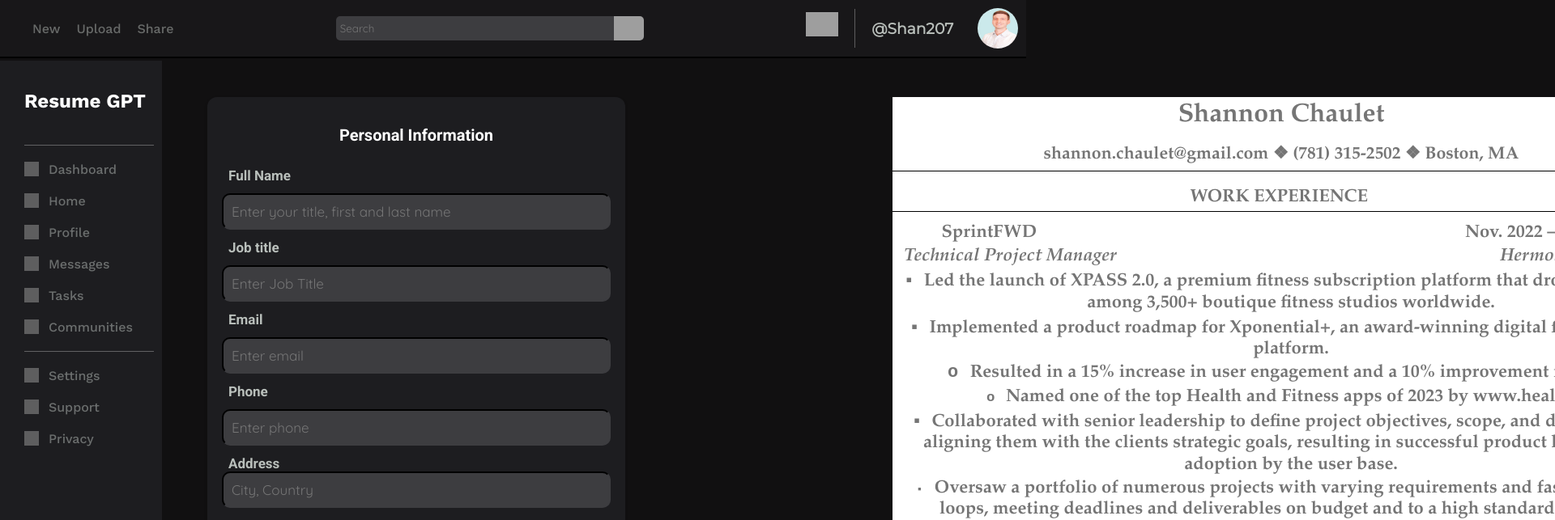
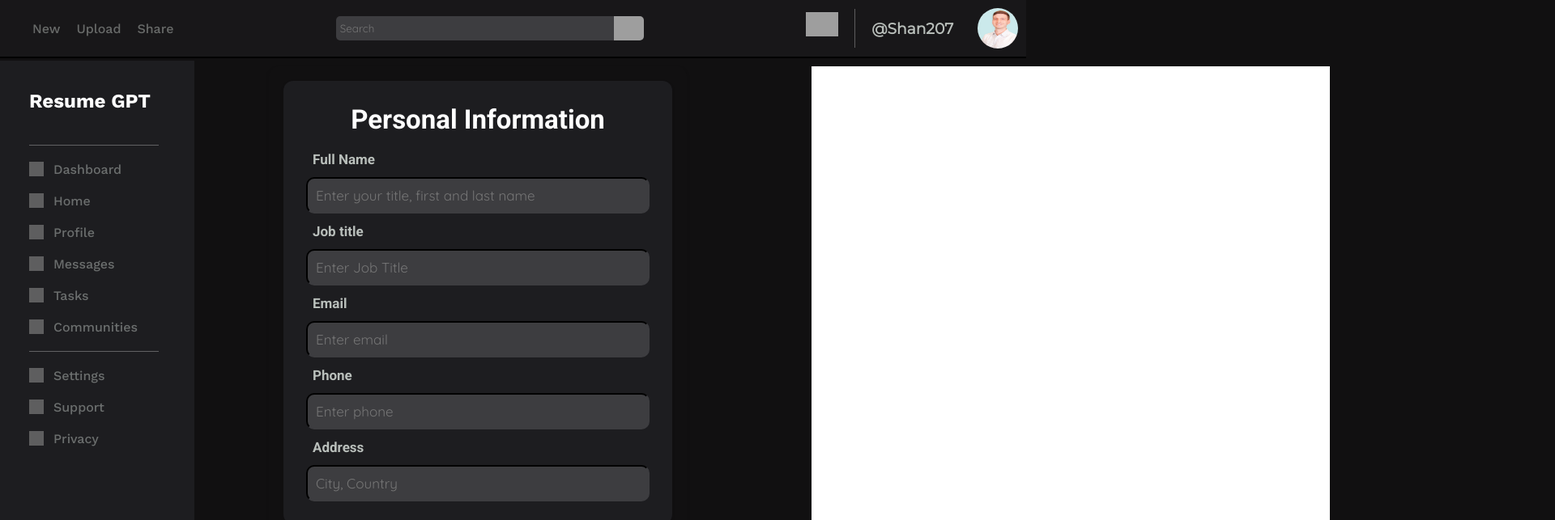
Before and after one commit to schaulet207/resumeBuilder, a React (Vite) app in the folder resumeBuilder/: page / in a window 1280 px wide. Shown: the top 643 px of the page at 81% size, 1920 px wide, since content can reach past the window. Built offline with nearby package versions, Linux system fonts and the light colour scheme; grey boxes are pictures that could not be loaded.

Commit message:
Add accordion functionality to left-half components

```diff
--- a/resumeBuilder/src/App.css
+++ b/resumeBuilder/src/App.css
@@ -1,5 +1,7 @@
 #root {
-  max-width: 1280px;
+  position: absolute;
+  top: 50px;
+  left: 300px;
   margin: 0 auto;
   padding: 2rem;
   text-align: center;
@@ -46,18 +48,14 @@
 }
 
 .App {
-  position: absolute;
-  top: 120px;
-  left: 20vw;
   display: flex;
   flex-direction: row;
   justify-content: space-around;
-  gap: 15em;
-  padding-right: 50px;
+  gap: 7em;
 }
 
 .left-half {
-  background-color: rgb(29, 29, 32);
+  background-color: rgb(17, 16, 17);
   border-radius: 12px;
   padding: 18px;
   box-shadow: 0px 2px 5px rgba(0, 0, 0, 0.075);
@@ -65,7 +63,8 @@
 }
 
 .right-half {
-  width: 60rem;
+  height: 90vh;
+  width: 40rem;
   background-color: white;
 }
 
@@ -119,3 +118,34 @@
 html {
   height: 100vh;
 }
+
+/* App.css (or your preferred CSS file) */
+
+.accordion {
+  display: flex;
+  flex-direction: column;
+  gap: 2px;
+}
+
+.accordion-section {
+  background-color: rgb(29, 29, 32);
+  border-radius: 12px;
+  padding: 18px;
+  box-shadow: 0px 2px 5px rgba(0, 0, 0, 0.075);
+  margin-bottom: 10px; /* Adds a gap between sections */
+  overflow: hidden;
+}
+
+.accordion-section.open {
+  border-color: #007bff; /* Border color when section is open */
+}
+
+.accordion h2 {
+  margin: 0;
+  padding: 10px;
+  cursor: pointer;
+}
+
+.accordion-content {
+  padding: 10px;
+}
--- a/resumeBuilder/src/App.jsx
+++ b/resumeBuilder/src/App.jsx
@@ -1,6 +1,5 @@
 import React, { useState } from 'react';
 import './App.css';
-import Preview from './Preview';
 import { FullNameInput, JobInput, EmailInput, PhoneInput, AddressInput } from './Personal';
 import { PositionInput, EmployerInput, CityInput, CountryInput, StartDateInput, EndDateInput, PresentInput } from './Professional';
 import { DegreeInput, SchoolInput, SchoolCityInput, SchoolCountryInput, SchoolStartDateInput, SchoolEndDateInput } from './Education';
@@ -98,11 +97,51 @@ function App() {
     setSchoolEndDate(newSchoolEndDate);
   };
 
+  function Preview() {
+    // Hard-coded HTML content
+    const htmlContent = `
+
+     `;
+
+    return (
+      <div dangerouslySetInnerHTML={{ __html: htmlContent }}></div>
+    );
+  }
+
+  function Accordion({ children }) {
+    const [activeSection, setActiveSection] = useState(0); // Set the initial active section to 0 (section 1).
+
+    const toggleSection = (index) => {
+      setActiveSection(index === activeSection ? null : index);
+    };
+
+    return (
+      <div className="accordion">
+        {React.Children.map(children, (child, index) =>
+          React.cloneElement(child, {
+            isOpen: activeSection === index,
+            onClick: () => toggleSection(index),
+          })
+        )}
+      </div>
+    );
+  }
+
+  function AccordionSection({ title, isOpen, onClick, children }) {
+    return (
+      <div className={`accordion-section ${isOpen ? 'open' : ''}`}>
+        <h2 onClick={onClick}>{title}</h2>
+        <div className="accordion-content">{isOpen && <div>{children}</div>}</div>
+      </div>
+    );
+  }
+
   return (
     <div className="App">
       <div className="left-half">
+      <Accordion>
+        <AccordionSection title="Personal Information">
         <div className="personal">
-          <h2 className="innerH2">Personal Information</h2>
           <label className="input-text">Full Name</label>
           <FullNameInput fullName={fullName} onFullNameChange={handleFullNameChange} />
           <label className="input-text">Job title</label>
@@ -112,10 +151,11 @@ function App() {
           <label className="input-text">Phone</label>
           <PhoneInput phoneNumber={phoneNumber} onPhoneChange={handlePhoneChange} />
           <label className="input-text">Address</label>
+          <AddressInput address={address} onAddressChange={handleAddressChange} />
         </div>
+        </AccordionSection>
+        <AccordionSection title="Professional">
         <div className="professional">
-        <AddressInput address={address} onAddressChange={handleAddressChange} />
-        <h2 className="innerH2">Personal Information</h2>
         <label className="input-text">Position</label>
         <PositionInput position={position} onPositionChange={handlePositionChange} />
         <label className="input-text">Employer</label>
@@ -131,7 +171,9 @@ function App() {
         <label className="input-text">Present (Current)</label>
         <PresentInput present={present} onPresentChange={handlePresentChange} />
         </div>
-        <div className="education"></div>
+        </AccordionSection>
+        <AccordionSection title="Education">
+        <div className="education">
         <label className="input-text">Education</label>
         <DegreeInput degree={degree} onDegreeChange={handleDegreeChange} />
         <label className="input-text">School</label>
@@ -144,6 +186,9 @@ function App() {
         <SchoolStartDateInput schoolStartDate={schoolStartDate} onSchoolStartChange={handleSchoolStartDateChange} />
         <label className="input-text">End Date</label>
         <SchoolEndDateInput schoolEndDate={schoolEndDate} onSchoolEndChange={handleSchoolEndDateChange} />
+        </div>
+        </AccordionSection>
+      </Accordion>
       </div>
       <div className="right-half">
         <Preview />
--- a/resumeBuilder/src/index.css
+++ b/resumeBuilder/src/index.css
@@ -109,8 +109,9 @@ div {
 
 .sidebar {
   position: fixed;
+  z-index: 1;
   top: 75px;
-  min-width: 200px;
+  min-width: 240px;
   max-width: 250px;
   height: 100vh;
   background-color: rgb(29, 29, 32);
```
